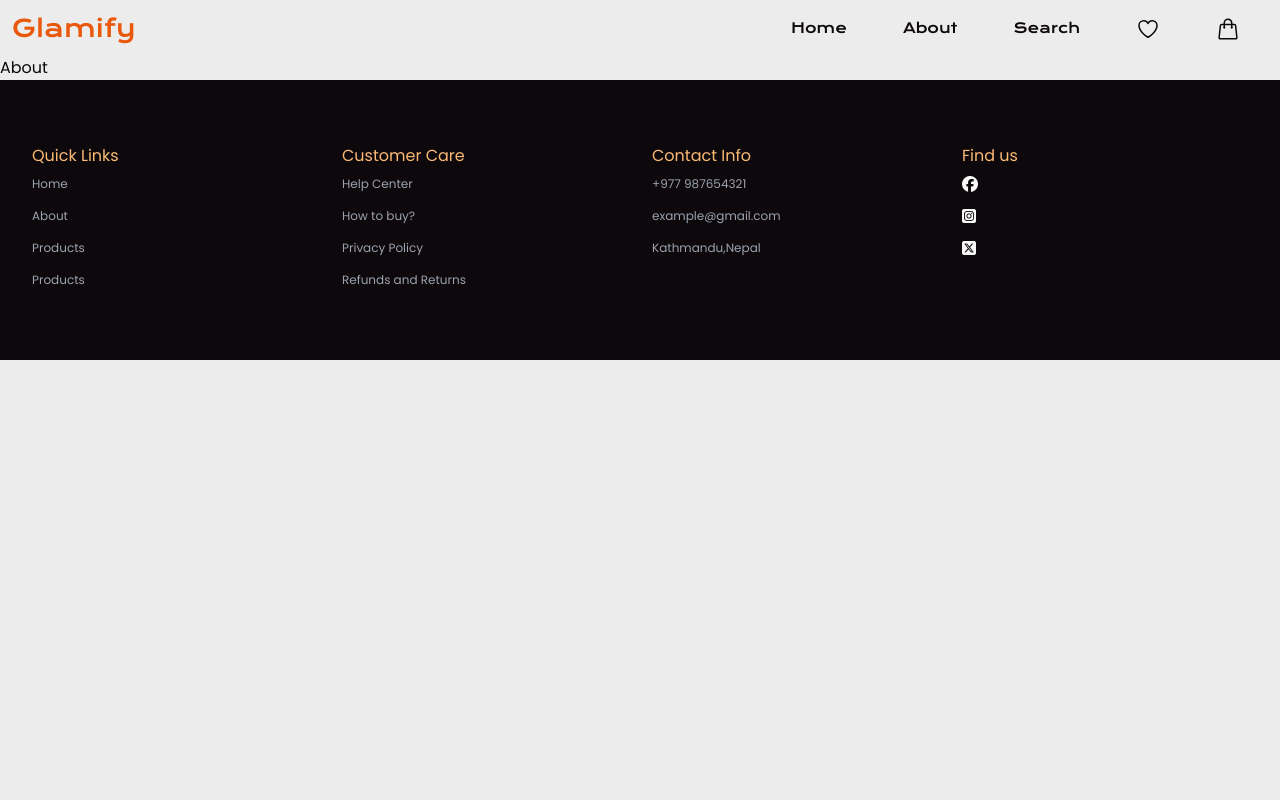
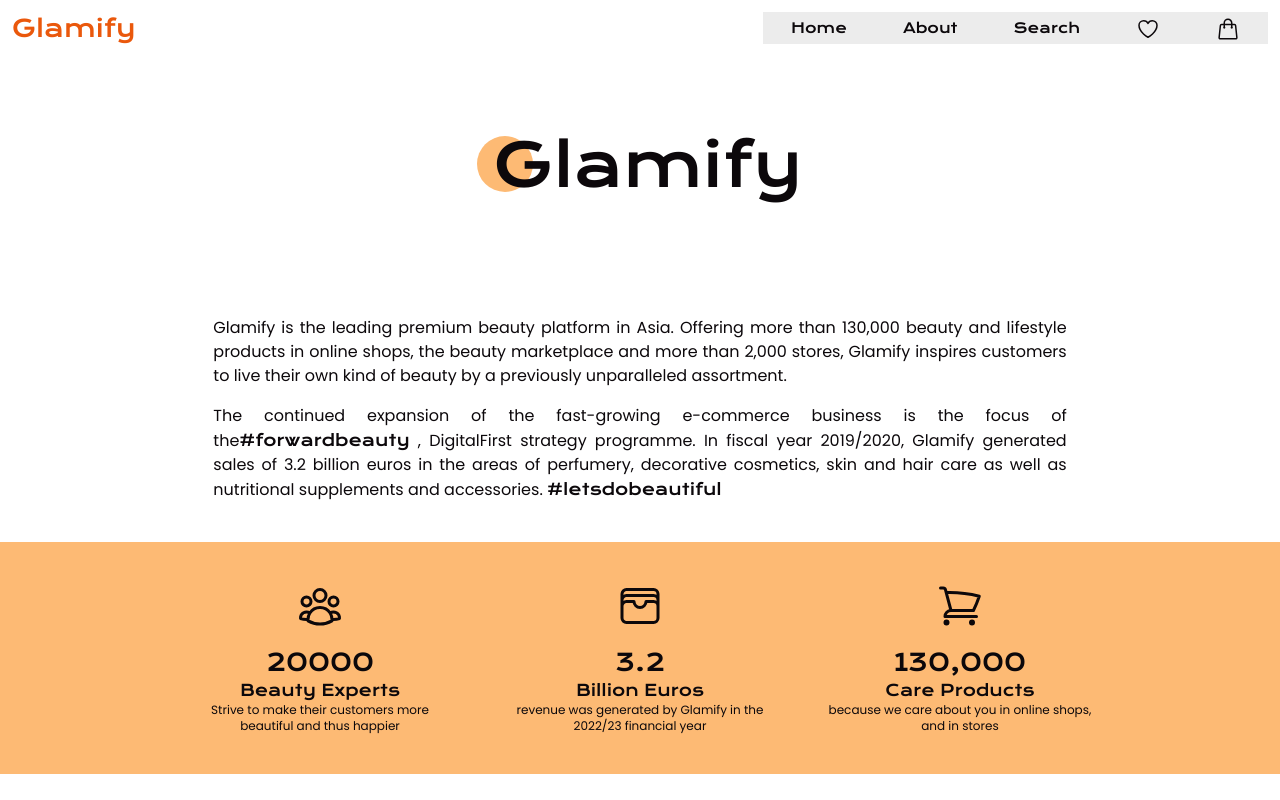
Before and after one commit to KritishaP/makeup_fe, a React (Vite) app: page /about in a window 1280 px wide. Shown: the top 800 px of the page. Built offline with nearby package versions, Linux system fonts and the light colour scheme.

Commit message:
Added content to about page

```diff
--- a/src/components/Brandlink/Brandlink.jsx
+++ b/src/components/Brandlink/Brandlink.jsx
@@ -1,8 +1,8 @@
 import { NavLink } from "react-router-dom"
 
-const BrandLink = () => {
+const BrandLink = ({ className }) => {
   return (<>
-    <NavLink to={'/'} className="text-2xl text-orange-600">Glamify</NavLink>
+    <NavLink to={'/'} className={` font-krona ${className}`}>Glamify</NavLink>
   </>)
 }
 export default BrandLink
--- /dev/null
+++ b/src/components/FactNumber/FactNumber.jsx
@@ -0,0 +1,36 @@
+import { ShoppingCartIcon, UserGroupIcon, WalletIcon } from "@heroicons/react/24/outline"
+
+const Icon = ({ icon }) => {
+  if (icon === 'people') {
+    return (
+      <UserGroupIcon className="h-12 w-12 mb-4" />
+    );
+  }
+
+  if (icon === 'revenue') {
+    return (
+      <WalletIcon className="h-12 w-12 mb-4" />
+    );
+  }
+
+  if (icon === 'shop') {
+    return (
+      <ShoppingCartIcon className="h-12 w-12 mb-4" />
+    );
+  }
+};
+
+const FactNumber = ({ icon, number, title, description }) => {
+  return (
+    <div className="flex flex-col items-center  w-full md:w-1/3">
+      <Icon icon={icon} />
+      <div className="text-center">
+        <h2 className="text-2xl font-krona">{number}</h2>
+        <h4 className="font-krona">{title}</h4>
+        <p className="text-xs w-5/6 mx-auto">{description}</p>
+      </div>
+    </div>
+  );
+};
+
+export default FactNumber;
--- a/src/components/Navbar/Navbar.jsx
+++ b/src/components/Navbar/Navbar.jsx
@@ -10,7 +10,7 @@ const Navbar = () => {
 
     <nav className='font-krona container mx-auto p-3 md:flex md:justify-between '>
       <div >
-        <BrandLink />
+        <BrandLink className={"text-orange-600 text-2xl"} />
       </div>
 
       <div onClick={() => setOpen(!open)} className='absolute right-8 top-6 cursor-pointer md:hidden'>
--- a/src/components/index.js
+++ b/src/components/index.js
@@ -9,6 +9,7 @@ import ProductTitle from "./ProductTitle/ProductTitle";
 import RecommendedProducts from "./RecommendedProducts/RecommendedProducts";
 import Benefits from "./Benefits/Benefits";
 import ProductPreview from "./ProductPreview/ProductPreview";
+import BrandLink from "./Brandlink/Brandlink";
 
 export {
   Footer,
@@ -21,5 +22,6 @@ export {
   ProductTitle,
   RecommendedProducts,
   Benefits,
-  ProductPreview
+  ProductPreview,
+  BrandLink
 }
--- a/src/index.css
+++ b/src/index.css
@@ -4,5 +4,5 @@
 
 /*font-family: 'Krona One', sans-serif;*/
 body {
-  @apply font-base text-dark bg-light-grey;
+  @apply font-base text-dark;
 }
--- a/src/pages/About.jsx
+++ b/src/pages/About.jsx
@@ -1,6 +1,67 @@
+import BrandLink from "../components/Brandlink/Brandlink"
+import FactNumber from "../components/FactNumber/FactNumber"
+
 const About = () => {
   return (<>
-    <h1>About</h1>
+    <div className="flex items-center">
+      <div className=" relative my-20 mx-auto">
+        <div className=" absolute -z-1  bg-orange-300 h-14 rounded-full top-0 w-14 "></div>
+        <BrandLink className={"text-6xl ml-4"} />
+      </div>
+    </div>
+
+    <div className="py-10 text-justify">
+      <div className="mx-auto w-2/3">
+        <p className="mb-4">
+          Glamify is the leading premium beauty platform in Asia. Offering more than 130,000 beauty and
+          lifestyle products in online shops, the beauty marketplace and more than 2,000 stores, Glamify
+          inspires customers to live their own kind of beauty by a previously unparalleled assortment.
+        </p>
+        <p>
+          <p>
+            The continued expansion of the fast-growing e-commerce business is the focus of the
+            <span className="font-krona">#forwardbeauty</span> , DigitalFirst strategy programme. In fiscal
+            year 2019/2020, Glamify generated sales of 3.2 billion euros in the areas of perfumery, decorative
+            cosmetics, skin and hair care as well as nutritional supplements and accessories. <span className="font-krona"> #letsdobeautiful</span>
+
+          </p>
+        </p>
+      </div>
+
+    </div>
+    <div className="bg-orange-300">
+      <div className="flex flex-col md:flex-row py-10 space-y-10 md:space-y-0 md:w-3/4 mx-auto ">
+        <FactNumber
+          icon={'people'}
+          number={'20000'}
+          title={'Beauty Experts'}
+          description={'Strive to make their customers  more beautiful and thus happier'} />
+
+        <FactNumber
+          icon={'revenue'}
+          number="3.2"
+          title="Billion Euros"
+          description="revenue was generated by Glamify in the 2022/23 financial year"
+        />
+        <FactNumber
+          icon={'shop'}
+          number="130,000"
+          title="Care Products"
+          description="because we care about you in online shops, and in stores"
+        />
+      </div>
+    </div>
+
+
+    <div className="text-center w-2/3 mx-auto my-20">
+      <h4 className="font-krona mb-4">Imprint</h4>
+      <p>Glamify Inc. New-Baneshwor Kathmandu</p>
+      <p>
+        You can reach us by email at: servicewelly@gmail. Our deliveries go out every Sunday evening so
+        you can get them as early in the week as possible
+      </p>
+    </div>
+
   </>)
 }
 export default About
```
